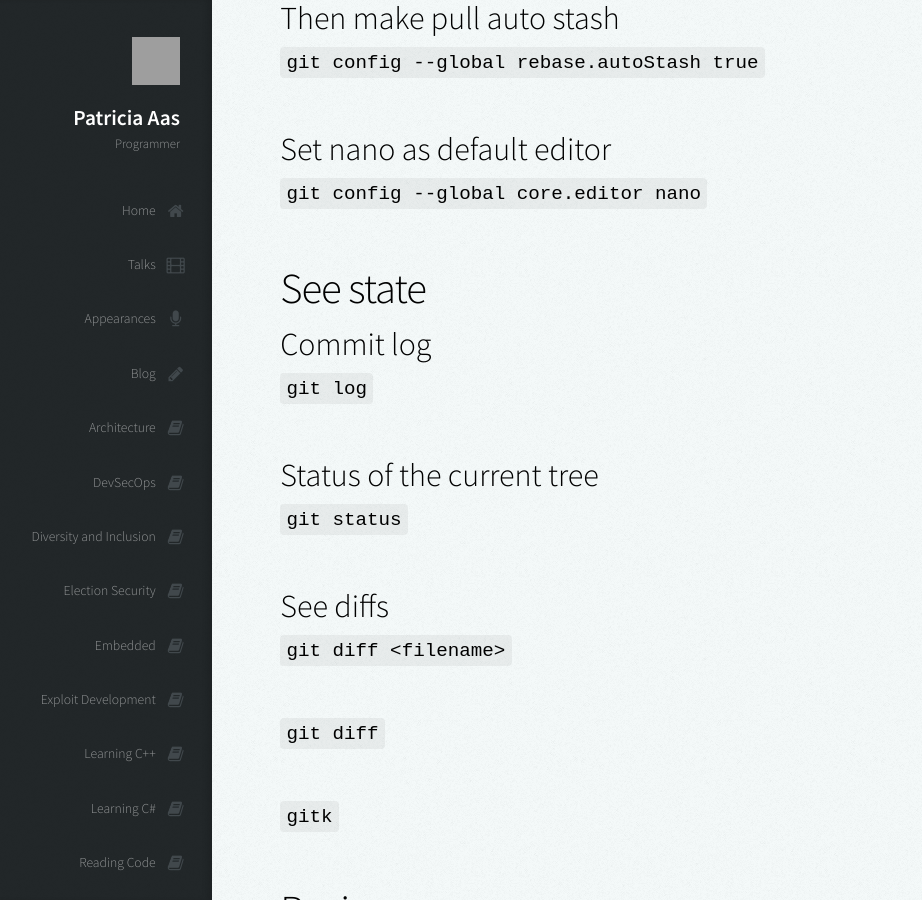
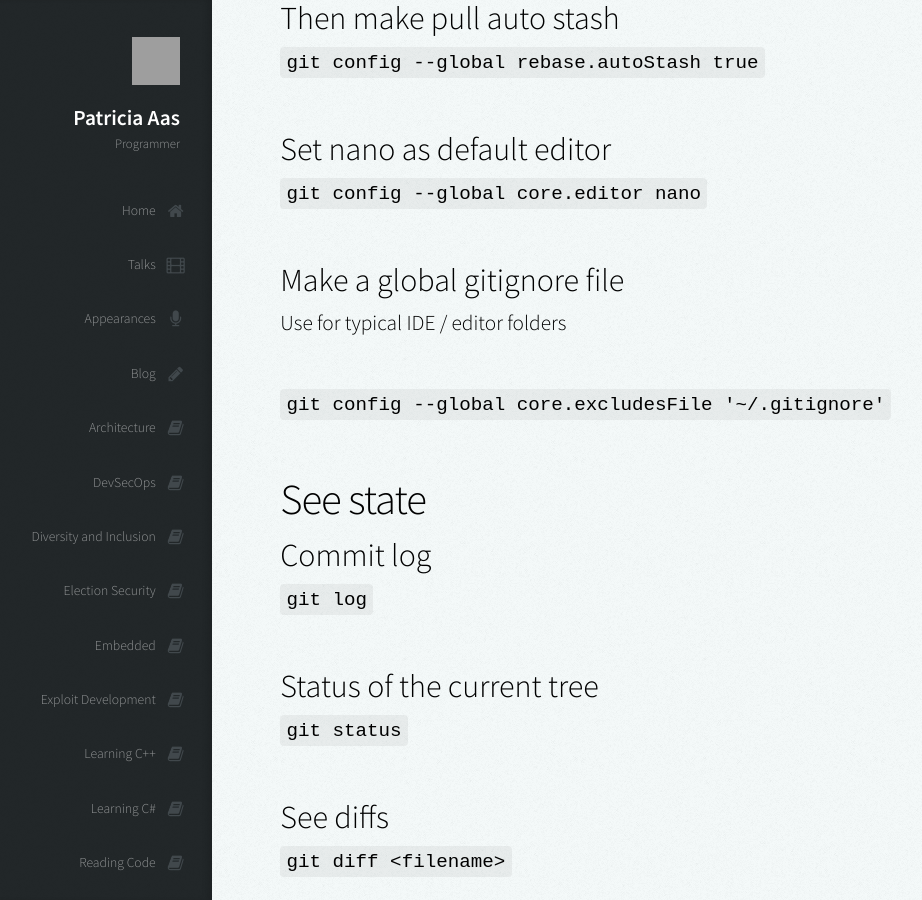
Before and after one commit to patricia-gallardo/patricia-gallardo.github.io, a Jekyll site: the page built from _posts/2019-11-07-everything_i_know_about_git.md, in a window 1280 px wide and 900 px high, scrolled down 727 px. Shown: the whole window, without its empty margins (44-966 px from the left). Built offline with Jekyll 4.4.1, drawn with Linux system fonts in a browser that asks for light colours; nearby versions of some CDN libraries; grey boxes are pictures that could not be loaded.

Commit message:
Add note on global gitignore

```diff
--- a/_posts/2019-11-07-everything_i_know_about_git.md
+++ b/_posts/2019-11-07-everything_i_know_about_git.md
@@ -21,6 +21,11 @@ Ok, fine, I probably know more, and yes, you will probably disagree with some of
 
 ### Set nano as default editor
 `git config --global core.editor nano`
+
+### Make a global gitignore file
+Use for typical IDE / editor folders
+
+`git config --global core.excludesFile '~/.gitignore'`
 
 ## See state
 ### Commit log
```
